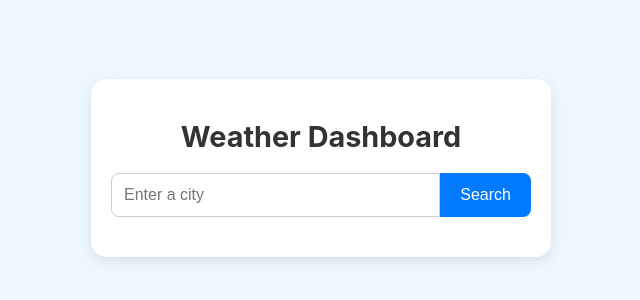
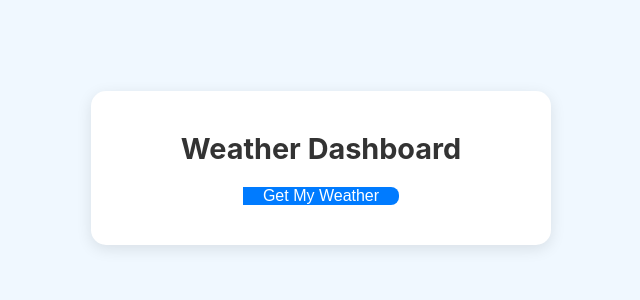
Before and after one commit to michaelp91-dev/WeatherApp, a plain HTML site: page index.html in a window 1280 px wide. Shown: the part 252-552 px from the top of the page, without its empty margins (319-959 px from the left). Drawn offline with Linux system fonts and the light colour scheme.

Commit message:
Update index.html

```diff
--- a/index.html
+++ b/index.html
@@ -9,10 +9,7 @@
 <body>
     <div class="container">
         <h1>Weather Dashboard</h1>
-        <div class="search-container">
-            <input type="text" id="locationInput" placeholder="Enter a city">
-            <button id="searchButton">Search</button>
-        </div>
+        <button id="getWeatherBtn">Get My Weather</button>
 
         <div id="weather-display" class="hidden">
             <div class="main-info">
```
